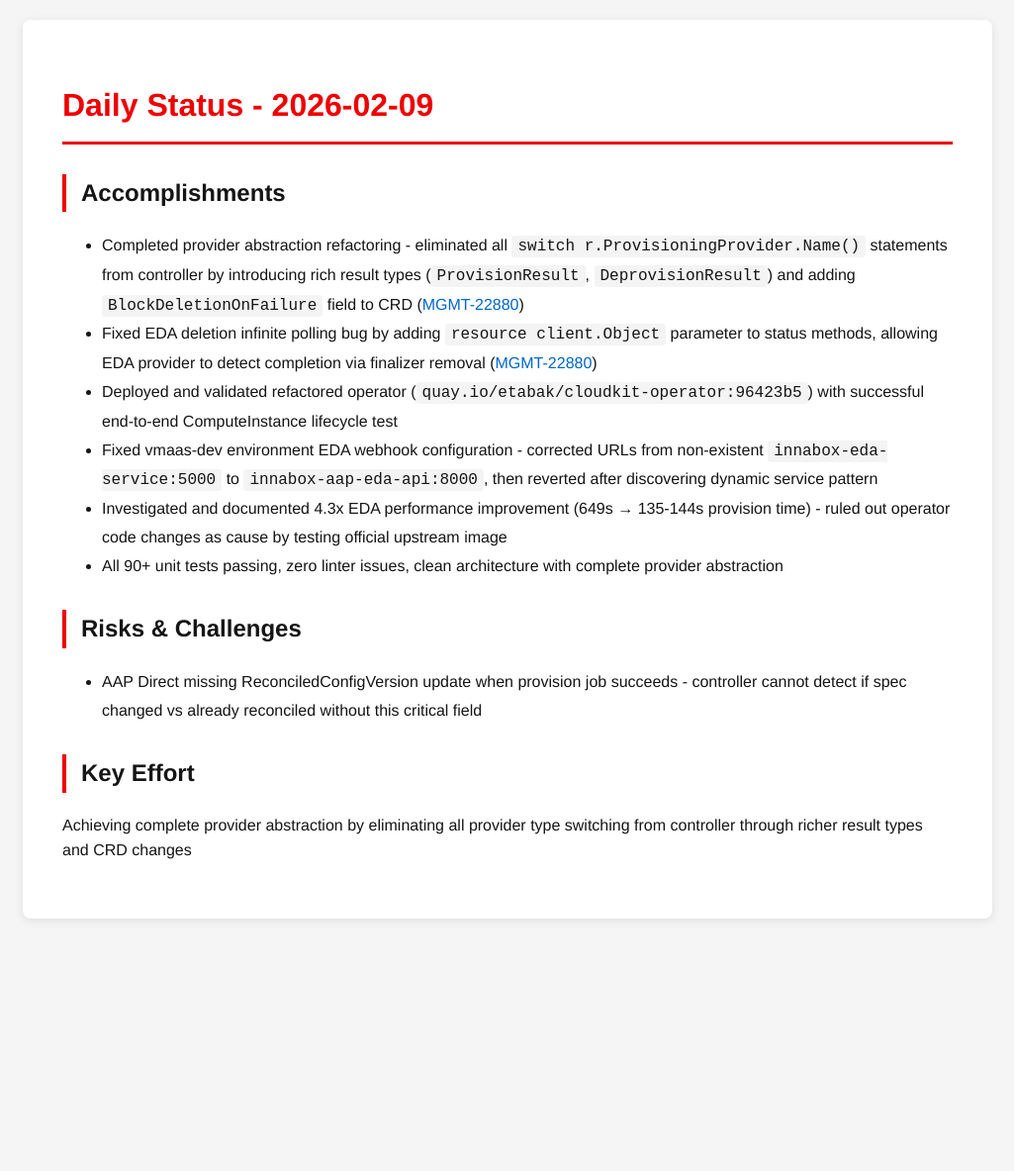
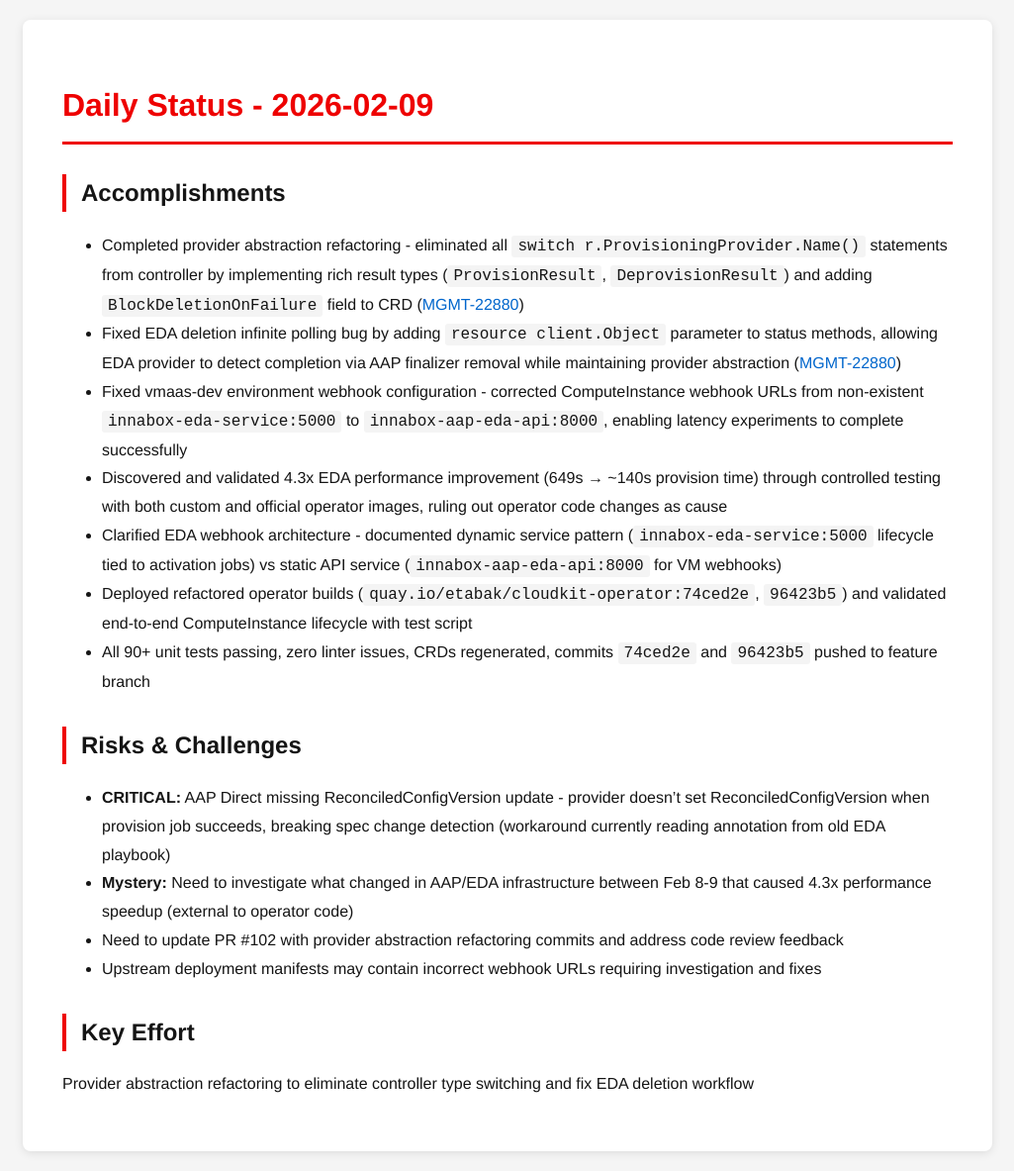
Before and after one commit to tzvatot/daily-status, a Jekyll site: the page built from 2026-02-09.md, in a window 1280 px wide. Shown: the whole page at 99% size, without its empty margins (127-1152 px from the left). Built offline with Jekyll 4.4.1, drawn with Linux system fonts in a browser that asks for light colours; before the commit the page ends 948 px from its top, so only the background shows below that.

Commit message:
Daily status update - 2026-02-09

```diff
--- a/2026-02-09.md
+++ b/2026-02-09.md
@@ -7,15 +7,19 @@ date: 2026-02-09
 # Daily Status - 2026-02-09
 
 ## Accomplishments
-- Completed provider abstraction refactoring - eliminated all `switch r.ProvisioningProvider.Name()` statements from controller by introducing rich result types (`ProvisionResult`, `DeprovisionResult`) and adding `BlockDeletionOnFailure` field to CRD ([MGMT-22880](https://issues.redhat.com/browse/MGMT-22880))
-- Fixed EDA deletion infinite polling bug by adding `resource client.Object` parameter to status methods, allowing EDA provider to detect completion via finalizer removal ([MGMT-22880](https://issues.redhat.com/browse/MGMT-22880))
-- Deployed and validated refactored operator (`quay.io/etabak/cloudkit-operator:96423b5`) with successful end-to-end ComputeInstance lifecycle test
-- Fixed vmaas-dev environment EDA webhook configuration - corrected URLs from non-existent `innabox-eda-service:5000` to `innabox-aap-eda-api:8000`, then reverted after discovering dynamic service pattern
-- Investigated and documented 4.3x EDA performance improvement (649s → 135-144s provision time) - ruled out operator code changes as cause by testing official upstream image
-- All 90+ unit tests passing, zero linter issues, clean architecture with complete provider abstraction
+- Completed provider abstraction refactoring - eliminated all `switch r.ProvisioningProvider.Name()` statements from controller by implementing rich result types (`ProvisionResult`, `DeprovisionResult`) and adding `BlockDeletionOnFailure` field to CRD ([MGMT-22880](https://issues.redhat.com/browse/MGMT-22880))
+- Fixed EDA deletion infinite polling bug by adding `resource client.Object` parameter to status methods, allowing EDA provider to detect completion via AAP finalizer removal while maintaining provider abstraction ([MGMT-22880](https://issues.redhat.com/browse/MGMT-22880))
+- Fixed vmaas-dev environment webhook configuration - corrected ComputeInstance webhook URLs from non-existent `innabox-eda-service:5000` to `innabox-aap-eda-api:8000`, enabling latency experiments to complete successfully
+- Discovered and validated 4.3x EDA performance improvement (649s → ~140s provision time) through controlled testing with both custom and official operator images, ruling out operator code changes as cause
+- Clarified EDA webhook architecture - documented dynamic service pattern (`innabox-eda-service:5000` lifecycle tied to activation jobs) vs static API service (`innabox-aap-eda-api:8000` for VM webhooks)
+- Deployed refactored operator builds (`quay.io/etabak/cloudkit-operator:74ced2e`, `96423b5`) and validated end-to-end ComputeInstance lifecycle with test script
+- All 90+ unit tests passing, zero linter issues, CRDs regenerated, commits `74ced2e` and `96423b5` pushed to feature branch
 
 ## Risks & Challenges
-- AAP Direct missing ReconciledConfigVersion update when provision job succeeds - controller cannot detect if spec changed vs already reconciled without this critical field
+- **CRITICAL:** AAP Direct missing ReconciledConfigVersion update - provider doesn't set ReconciledConfigVersion when provision job succeeds, breaking spec change detection (workaround currently reading annotation from old EDA playbook)
+- **Mystery:** Need to investigate what changed in AAP/EDA infrastructure between Feb 8-9 that caused 4.3x performance speedup (external to operator code)
+- Need to update PR #102 with provider abstraction refactoring commits and address code review feedback
+- Upstream deployment manifests may contain incorrect webhook URLs requiring investigation and fixes
 
 ## Key Effort
-Achieving complete provider abstraction by eliminating all provider type switching from controller through richer result types and CRD changes
+Provider abstraction refactoring to eliminate controller type switching and fix EDA deletion workflow
```
